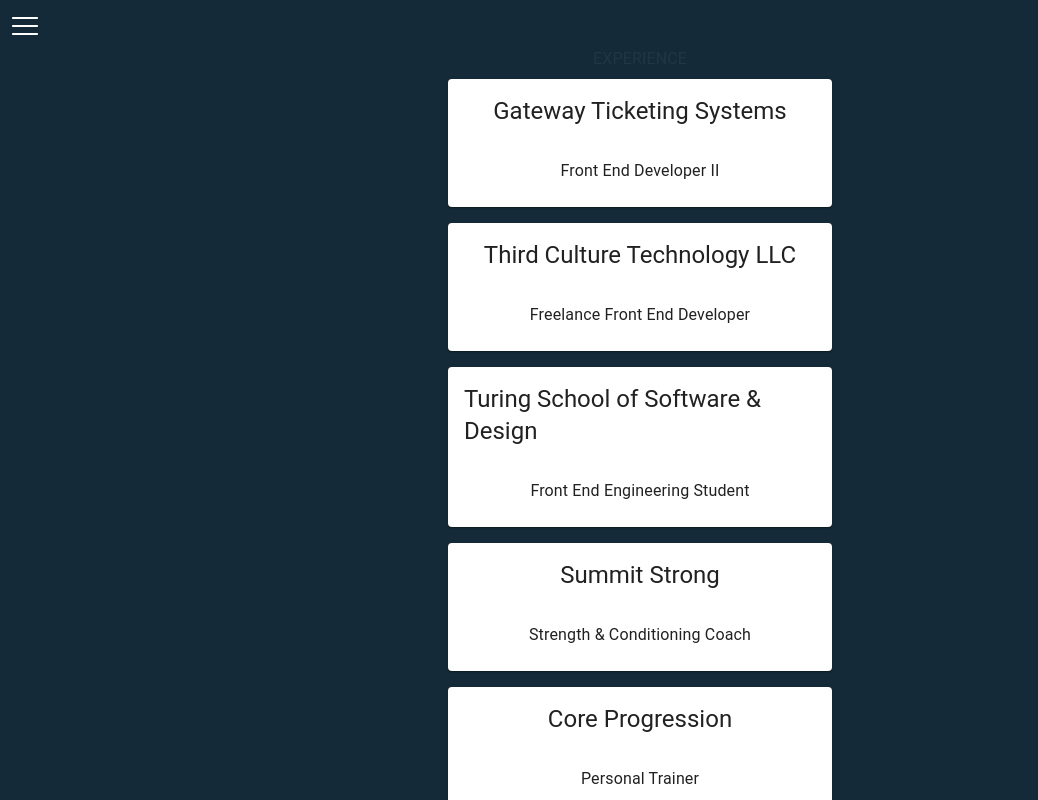
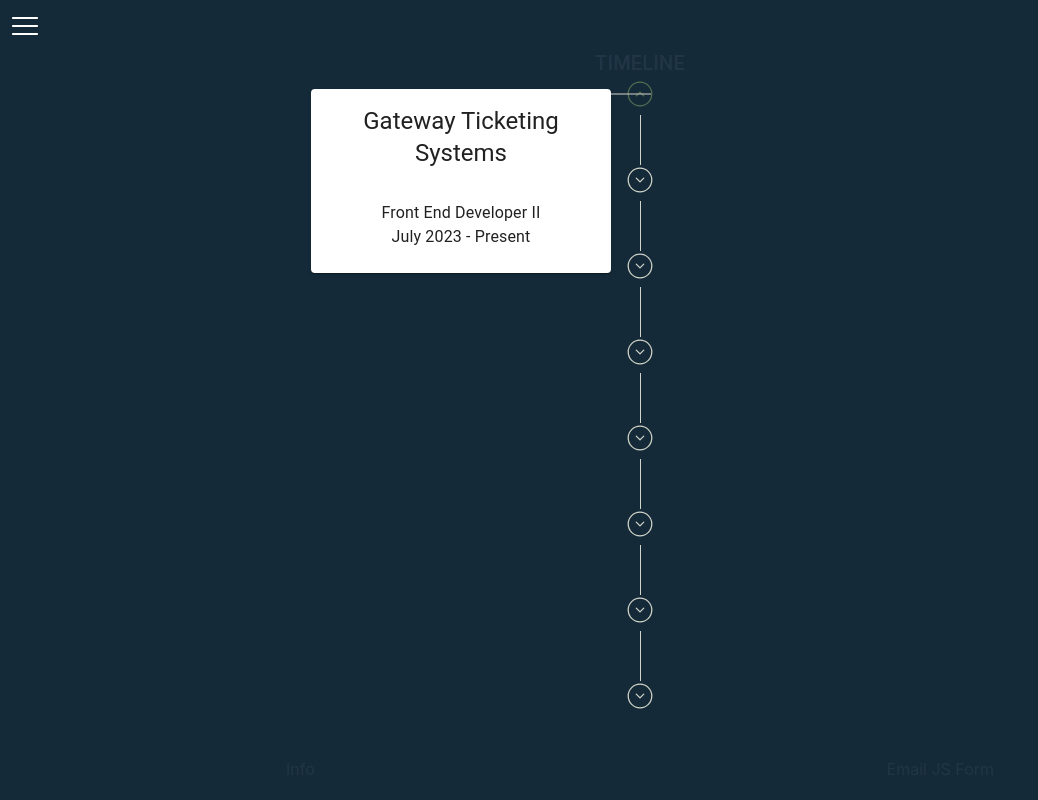
Before and after one commit to FrazierLE/dev-portfolio, a React (Vite) app: page /portfolio/experience in a window 1280 px wide. Shown: the top 800 px of the page, without its empty margins (0-1038 px from the left). Built offline with nearby package versions, Linux system fonts and the light colour scheme.

Commit message:
Wip projects page

```diff
--- a/src/components/header/NavigationMenu.tsx
+++ b/src/components/header/NavigationMenu.tsx
@@ -22,7 +22,10 @@
         sx={{ backgroundColor: open ? "#556e53" : "#152a38" }}
         width={"20vw"}
       >
-        <Box sx={{ paddingLeft: "10px", paddingTop: "11px", cursor: 'pointer' }} onClick={rotate}>
+        <Box
+          sx={{ paddingLeft: "10px", paddingTop: "11px", cursor: "pointer" }}
+          onClick={rotate}
+        >
           {open ? (
             <CgClose size={30} color="white" />
           ) : (
@@ -46,9 +49,6 @@
             Projects
           </ListItem>
           <ListItem onClick={() => navigateToPage("portfolio/experience")}>
-            Experience
-          </ListItem>
-          <ListItem onClick={() => navigateToPage("portfolio/timeline")}>
             Timeline
           </ListItem>
         </List>
--- a/src/components/layout/PageLayout.tsx
+++ b/src/components/layout/PageLayout.tsx
@@ -3,7 +3,6 @@
 import HeaderLayout from "../header/HeaderLayout";
 import { Stack } from "@mui/material";
 import React from "react";
-import Experience from "../projects/Experience";
 import Projects from "../projects/Projects";
 import Timeline from "../projects/Timeline";
 
@@ -37,12 +36,11 @@
       <HeaderLayout open={hamburgerOpen} rotate={rotate} />
       <Stack sx={mainStyle}>
         <Routes>
-          <Route path="/experience" element={<Experience />} />
           <Route path="/projects" element={<Projects />} />
-          <Route path="/timeline" element={<Timeline />} />
+          <Route path="/experience" element={<Timeline />} />
         </Routes>
+        <FooterLayout />
       </Stack>
-      <FooterLayout />
     </Stack>
   );
 };
--- a/src/components/projects/Experience.tsx
+++ /dev/null
@@ -1,91 +0,0 @@
-import {
-  Stack,
-  Card,
-  Typography,
-  CardHeader,
-  CardContent,
-} from "@mui/material";
-
-const Experience = () => {
-  const engineerExperience = [
-    {
-      company: "Gateway Ticketing Systems",
-      title: "Front End Developer II",
-      projects: [],
-      techStack: ["React", "Storybook", "Material UI"],
-    },
-    {
-      company: "Third Culture Technology LLC",
-      title: "Freelance Front End Developer",
-      projects: ["React", "Material UI", "Tailwind CSS"],
-    },
-    {
-      company: "Turing School of Software & Design",
-      title: "Front End Engineering Student",
-    },
-  ];
-  const strengthTrainingExperinece = [
-    {
-      company: "Summit Strong",
-      title: "Strength & Conditioning Coach",
-    },
-    {
-      company: "Core Progression",
-      title: "Personal Trainer",
-    },
-    {
-      company: "Michigan Elite Conditioning for Athletes",
-      title: "Assistant Strength & Conditioning Coach",
-    },
-    {
-      company: "STALTA",
-      title: "Strength Coach",
-    },
-  ];
-  return (
-    <Stack
-      width={"100%"}
-      flexDirection={"column"}
-      justifyContent={"center"}
-      alignItems={"center"}
-    >
-      <Typography>EXPERIENCE</Typography>
-      {engineerExperience.map((item) => (
-        <Card
-          sx={{
-            margin: 1,
-            width: "30%",
-            display: "flex",
-            justifyContent: "center",
-            alignItems: "center",
-            flexDirection: "column",
-          }}
-        >
-          <CardHeader title={item.company} />
-          <CardContent>
-            <Typography>{item.title}</Typography>
-          </CardContent>
-        </Card>
-      ))}
-      {strengthTrainingExperinece.map((item) => (
-        <Card
-          sx={{
-            margin: 1,
-            width: "30%",
-            display: "flex",
-            justifyContent: "center",
-            alignItems: "center",
-            flexDirection: "column",
-          }}
-        >
-          <CardHeader title={item.company} />
-          <CardContent>
-            <Typography>{item.title}</Typography>
-          </CardContent>
-        </Card>
-      ))}
-    </Stack>
-  );
-};
-
-export default Experience;
--- a/src/components/projects/Projects.tsx
+++ b/src/components/projects/Projects.tsx
@@ -1,5 +1,49 @@
+import { Grid, Typography, Card } from "@mui/material";
+import { useState } from "react";
+
+const cardStyle = {
+  width: "100%",
+  height: "200px",
+  backgroundColor: "#f4f5f5",
+  borderRadius: "5px",
+  display: "flex",
+  justifyContent: "center",
+  alignItems: "center",
+  transitionProperty: "background-color",
+  transitionDuration: ".5s",
+  cursor: "pointer",
+  "&:hover": {
+    backgroundColor: "#556e53",
+  },
+  "&:active": {
+    backgroundColor: "#d1d4c9",
+  },
+};
+
 const Projects = () => {
-  return <div>Projects</div>;
+  const [view, setView] = useState("");
+  return (
+    <Grid
+      container
+      width={{ xs: "90%", sm: "80%", md: "70%" }} // Responsive width
+      justifyContent={"center"}
+      alignItems={"center"}
+      marginBottom={3}
+      direction="column"
+      height={"auto"}
+    >
+      <Typography variant="h6">PROJECTS</Typography>
+      <Grid item container direction="column" width="50%" margin={1}>
+        <Card sx={cardStyle}>Project 1</Card>
+      </Grid>
+      <Grid item container direction="column" width="50%" margin={1}>
+        <Card sx={cardStyle}>Project 2</Card>
+      </Grid>
+      <Grid item container direction="column" width="50%" margin={1}>
+        <Card sx={cardStyle}>Project 3</Card>
+      </Grid>
+    </Grid>
+  );
 };
 
 export default Projects;
--- a/src/components/projects/Timeline.tsx
+++ b/src/components/projects/Timeline.tsx
@@ -1,12 +1,11 @@
 import {
-  Stack,
   Box,
   Card,
   CardHeader,
   CardContent,
   Typography,
+  Grid,
 } from "@mui/material";
-// import { GrNext, GrPrevious } from "react-icons/gr";
 import { CiCircleChevDown, CiCircleChevUp } from "react-icons/ci";
 import { useState } from "react";
 
@@ -16,17 +15,17 @@
     {
       company: "Gateway Ticketing Systems",
       title: "Front End Developer II",
-      date: 'July 2023 - Present'
+      date: "July 2023 - Present",
     },
     {
       company: "Third Culture Technology LLC",
       title: "Freelance Front End Developer",
-      date: 'March 2023 - Present'
+      date: "March 2023 - Present",
     },
     {
       company: "Turing School of Software & Design",
       title: "Front End Engineering Student",
-      date: 'August 2022 - March 2023'
+      date: "August 2022 - March 2023",
     },
     {
       company: "Summit Strong",
@@ -36,31 +35,47 @@
     {
       company: "Core Progression",
       title: "Personal Trainer",
-      date: "July 2021 - March 2022"
+      date: "July 2021 - March 2022",
     },
     {
       company: "Michigan Elite Conditioning for Athletes",
       title: "Assistant Strength & Conditioning Coach",
-      date: "Sept 2020-June 2021"
+      date: "Sept 2020-June 2021",
     },
     {
       company: "STALTA",
       title: "Strength Coach",
       date: "May 2017 - Sept 2020",
     },
+    {
+      company: "Hope College",
+      title: "Exercise Science Student",
+      date: "May 2011-2015",
+    },
   ];
+
   return (
-    <Stack width={"80%"} justifyContent={"center"} alignItems={"center"} direction={'column'} marginBottom={3} marginTop={10}>
-    {/* TIMELINE */}
-    <Stack
-      direction={"column"}
-      width={"100%"}
+    <Grid
+      container
+      width={{ xs: "90%", sm: "80%", md: "70%" }} // Responsive width
+      justifyContent={"center"}
       alignItems={"center"}
+      marginBottom={3}
+      direction="column"
     >
-      {strengthTrainingExperience.map((experience, index) => {
-        return (
-          <Stack key={index} direction={"column"} width={"50%"} alignItems={"center"} position={'relative'}>
-            {(index !== 0) && (
+      <Typography variant="h6">TIMELINE</Typography>
+      <Grid container direction="column" width="100%" alignItems="center">
+        {strengthTrainingExperience.map((experience, index) => (
+          <Grid
+            item
+            key={index}
+            container
+            direction="column"
+            width={{ xs: "90%", sm: "70%", md: "50%" }}
+            alignItems="center"
+            position="relative"
+          >
+            {index !== 0 && (
               <div
                 style={{
                   backgroundColor: "#d1d4c9",
@@ -79,37 +94,54 @@
               sx={{ position: "relative", zIndex: 1 }}
             >
               {open !== index ? (
-                <CiCircleChevDown color="#d1d4c9" size={30} style={{ cursor: 'pointer' }} />
+                <CiCircleChevDown
+                  color="#d1d4c9"
+                  size={30}
+                  style={{ cursor: "pointer" }}
+                />
               ) : (
-                <CiCircleChevUp color="#556e53" size={30} style={{ cursor: 'pointer' }} />
+                <CiCircleChevUp
+                  color="#556e53"
+                  size={30}
+                  style={{ cursor: "pointer" }}
+                />
               )}
             </Box>
             {open === index && (
-              <Stack
-                direction={'column'}
-                width={'300px'}
-                height={'300px'}
-                alignItems={index % 2 ? 'flex-end' : 'flex-start'}
-                position={'absolute'}
+              <Grid
+                container
+                direction="column"
+                width={{ xs: "100%", sm: "300px" }} // Full width on small screens
+                height={"300px"}
+                alignItems={index % 2 ? "flex-end" : "flex-start"}
+                position={"absolute"}
                 top={0}
-                left={index % 2 === 0 ? '0' : '60%'}
+                left={index % 2 === 0 ? "0" : "61%"}
                 zIndex={2}
-                sx={{ transform: index % 2 === 0 ? 'translateX(-25%)' : 'translateX(0)' }}
+                sx={{
+                  transform:
+                    index % 2 === 0 ? "translateX(-35%)" : "translateX(0)",
+                  "@media (max-width: 600px)": {
+                    left: "0", // Stack on top of each other on small screens
+                    transform: "none",
+                  },
+                }}
               >
                 <div
                   style={{
-                    position: 'absolute',
-                    width: '40px',
-                    height: '1px',
-                    backgroundColor: '#d1d4c9',
-                    top: index === 0 ? '5%' : '20%',
-                    left: index % 2 === 0 ? '100%' : '-13%',
-                    transform: index % 2 === 0 ? 'translateY(-50%)' : 'translateY(-55%)',
+                    position: "absolute",
+                    width: "40px",
+                    height: "1px",
+                    backgroundColor: "#d1d4c9",
+                    top: index === 0 ? "5%" : "20%",
+                    left: index % 2 === 0 ? "100%" : "-13%",
+                    transform:
+                      index % 2 === 0 ? "translateY(-50%)" : "translateY(-55%)",
                   }}
                 />
                 <Card
                   sx={{
-                    margin: '10px 0 0',
+                    margin: "10px 0 0",
                     width: "100%",
                     display: "flex",
                     justifyContent: "center",
@@ -117,19 +149,25 @@
                     flexDirection: "column",
                   }}
                 >
-                  <CardHeader sx={{ textAlign: 'center' }} title={experience.company} />
+                  <CardHeader
+                    sx={{ textAlign: "center" }}
+                    title={experience.company}
+                  />
                   <CardContent>
-                    <Typography textAlign={'center'}>{experience.title}</Typography>
-                    <Typography textAlign={'center'}>{experience.date}</Typography>
+                    <Typography textAlign={"center"}>
+                      {experience.title}
+                    </Typography>
+                    <Typography textAlign={"center"}>
+                      {experience.date}
+                    </Typography>
                   </CardContent>
                 </Card>
-              </Stack>
+              </Grid>
             )}
-          </Stack>
-        );
-      })}
-    </Stack>
-  </Stack>
+          </Grid>
+        ))}
+      </Grid>
+    </Grid>
   );
 };
 
--- a/src/routes/RouteLayout.tsx
+++ b/src/routes/RouteLayout.tsx
@@ -1,7 +1,6 @@
 import App from "../components/App";
 import Projects from "../components/projects/Projects";
 import PageLayout from "../components/layout/PageLayout";
-import Experience from "../components/projects/Experience";
 import ErrorPage from "../components/ErrorPage";
 import Timeline from "../components/projects/Timeline";
 
@@ -21,10 +20,6 @@
       },
       {
         path: "/portfolio/experience",
-        element: <Experience />,
-      },
-      {
-        path: "/portfolio/timeline",
         element: <Timeline />,
       },
     ],
```
Also changed, not shown: src/components/footer/FooterLayout.tsx (+4 -3 lines).
